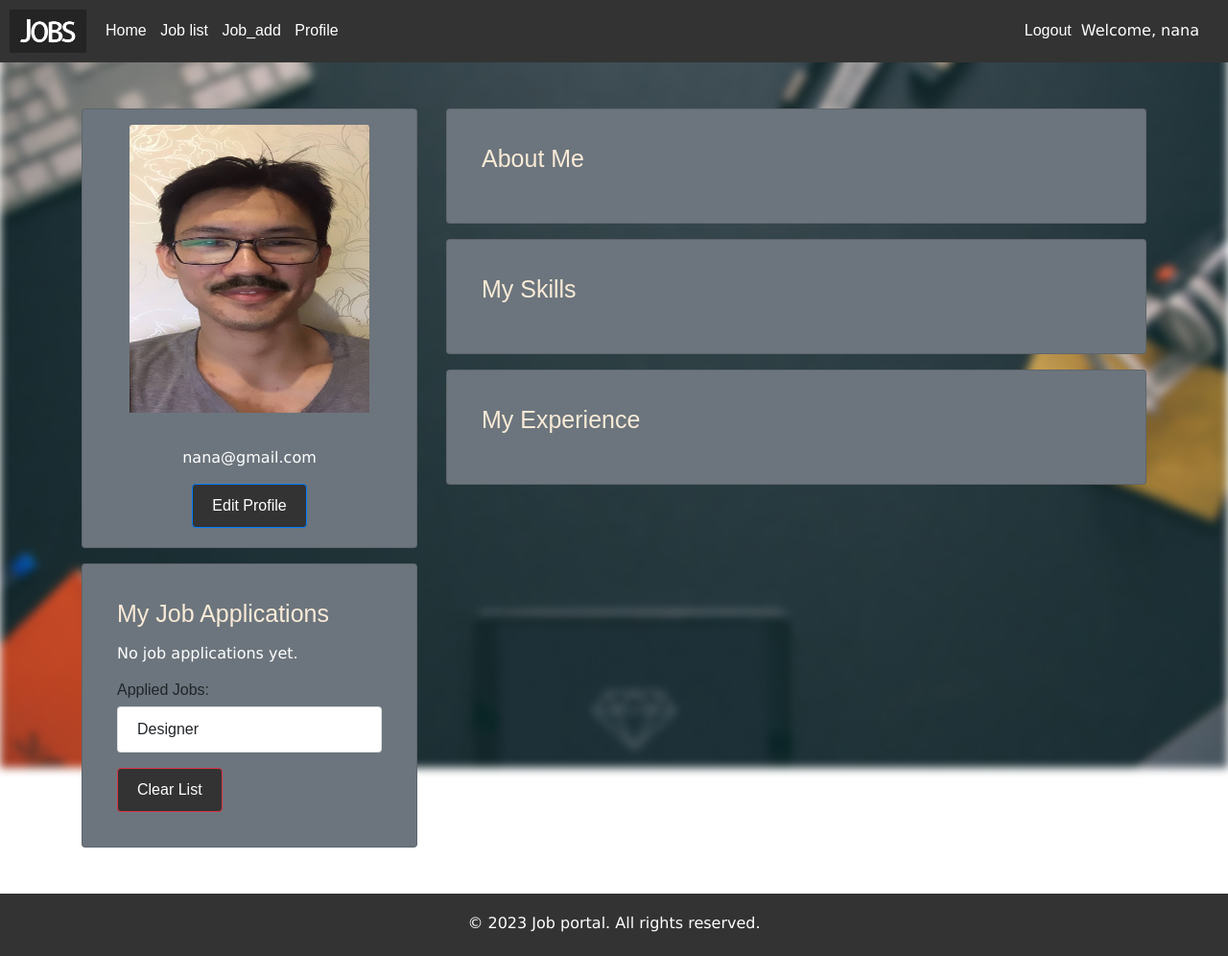
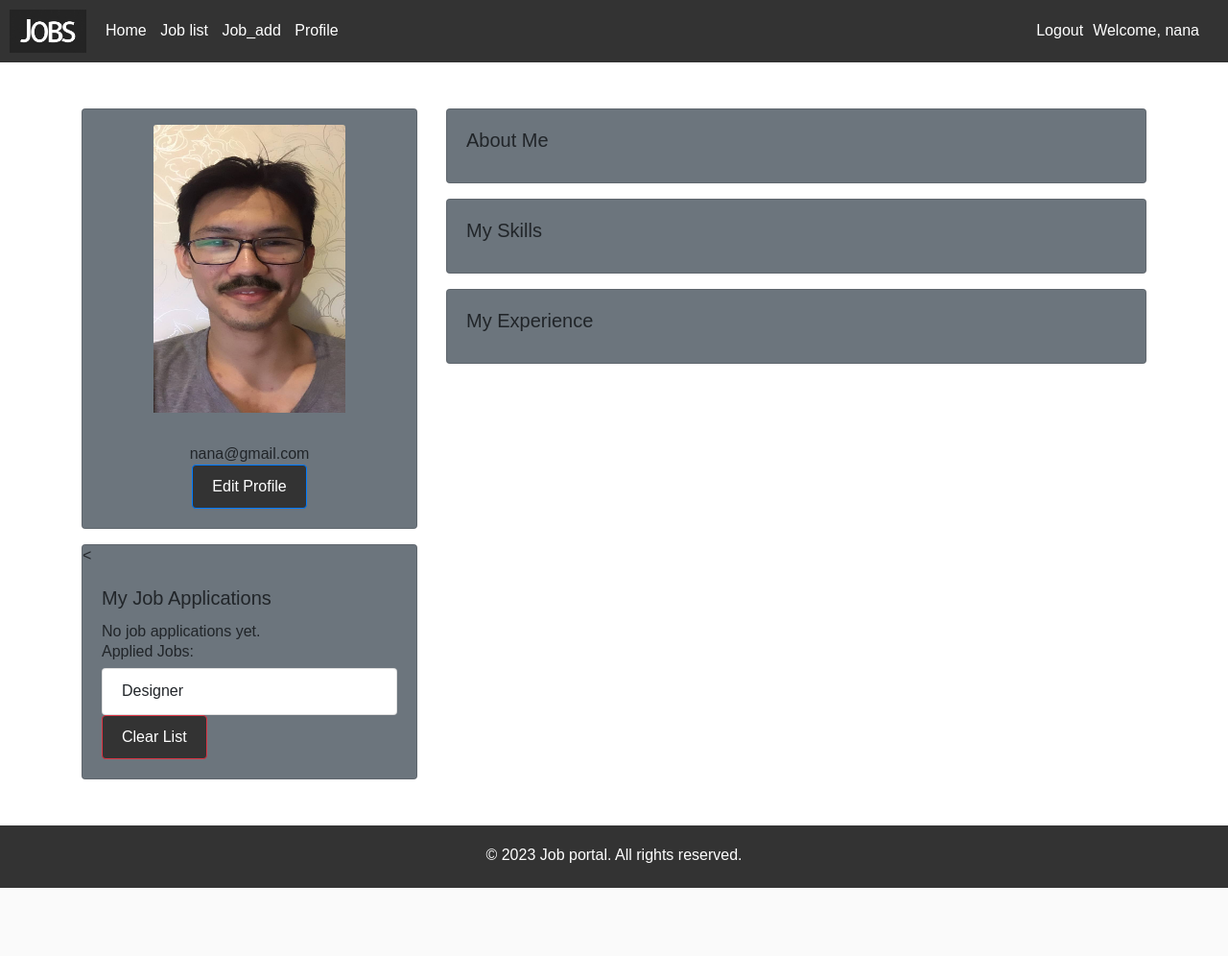
Before and after one commit to MyrHlorid/FinalProject, a Django app: page /profile/ in a window 1280 px wide. Shown: the whole page at 96% size. After the commit the page ends 925 px from the top, so only its background shows below. Run offline with Django 3.2, Linux system fonts and the light colour scheme; a user stored in the database is signed in; data comes from the database, SQL or seed files in the repository; both versions use the stored data as it was after the commit; parts of the project's set-up code (start-up, migrations or seed data) failed here and were passed over; some libraries are stand-ins or nearby versions.

Commit message:
job_list

```diff
--- a/job_portal/templates/job_portal/Profile.html
+++ b/job_portal/templates/job_portal/Profile.html
@@ -2,58 +2,28 @@
 {% load static %}
 {% block content %}
 {% if user.is_authenticated and profile %}
-<style>
-    /* Заголовки */
-    h5{
-        font-family: Arial, sans-serif;
-        font-size: 25px;
-        color: #FAEBD7;
-    }
-
-    /* Обычный текст */
-    p{
-        font-family: Verdana, sans-serif;
-        color: #FFFFFF;
-    }
-    .kon{
-        color: #FFFFFF;
-    }
-    .background_class{
-        background-color:rgba(0,0,0,.3);
-        filter: blur(5px);
-        height:100%;
-        position:fixed;
-        width:100%;
-        top:0;
-        left:0;
-        background-image: url('/static/img/background.jpg');
-         background-size: cover;
-        z-index: -1;
-    }
-</style>
-<div class="background_class"></div>
   <div class="container my-5">
     <div class="row">
         <div class="col-md-4">
             <div class="card bg-secondary">
                 <div class="d-flex justify-content-center mt-3">
                     {% if profile.photo %}
-                        <img src="{{ profile.photo.url }}" style="height: 300px; width: 250px" class="card-img-top" alt="User Avatar">
+                        <img src="{{ profile.photo.url }}" style="height: 300px; width: 200px" class="card-img-top" alt="User Avatar">
                     {% else %}
-                        <img src="{% static 'img/prof.jpg' %}" style="height: 300px; width: 250px" class="card-img-top" alt="User Avatar">
+                        <img src="{% static 'img/prof.jpg' %}" style="height: 300px; width: 200px" class="card-img-top" alt="User Avatar">
                     {% endif %}
                 </div>
                 <div class="card-body text-center">
-                    <h5 class="card-title mb-3" style="font-size: 30px">{{ user.profile.name }}</h5>
-                    <p class="card-text mb-3">{{ user.email }}</p>
+                    <h5 class="card-title">{{ user.profile.name }}</h5>
+                    <p class="card-text">{{ user.email }}</p>
                     <a href="/profile_update" class="btn btn-primary">Edit Profile</a>
                 </div>
             </div>
-            <div class="card mt-3 bg-secondary p-3 rounded">
-                <div class="card-body">
-                    <h5 class="card-title mb-3">My Job Applications</h5>
+            <div class="card mt-3 bg-secondary">
+              <<div class="card-body">
+                  <h5 class="card-title">My Job Applications</h5>
                   {% if job_applies %}
-                        <ul class="list-group mb-3">
+                    <ul class="list-group">
                       {% for job_apply in job_applies %}
                         <li class="list-group-item">{{ job_apply.job.job_name }}</li>
                       {% endfor %}
@@ -65,8 +35,8 @@
                   {% if user.is_authenticated %}
                     {% with user_jobs=user.userjob_set.all %}
                       {% if user_jobs %}
-                                <h6 class="mt-3">Applied Jobs:</h6>
-                                <ul class="list-group mb-3">
+                        <h6>Applied Jobs:</h6>
+                        <ul class="list-group">
                           {% for job_apply in user_jobs %}
                             <li class="list-group-item">{{ job_apply.job.job_name }}</li>
                           {% endfor %}
@@ -81,26 +51,26 @@
             </div>
         </div>
         <div class="col-md-8">
-            <div class="card bg-secondary p-3 rounded">
+            <div class="card bg-secondary">
                 <div class="card-body">
-                    <h5 class="card-title mb-3">About Me</h5>
+                    <h5 class="card-title">About Me</h5>
                     <p class="card-text">{{ user.profile.about_me }}</p>
                 </div>
             </div>
 
-            <div class="card mt-3 bg-secondary p-3 rounded">
+            <div class="card mt-3 bg-secondary">
                 <div class="card-body">
-                    <h5 class="card-title mb-3">My Skills</h5>
-                    <ul class="kon">
+                    <h5 class="card-title">My Skills</h5>
+                    <ul>
                         {{ user.profile.my_skills }}
                     </ul>
                 </div>
             </div>
 
-            <div class="card mt-3 bg-secondary p-3 rounded">
+            <div class="card mt-3 bg-secondary">
                 <div class="card-body">
-                    <h5 class="card-title mb-3">My Experience</h5>
-                    <ul class="kon">
+                    <h5 class="card-title">My Experience</h5>
+                    <ul>
                         {{ user.profile.my_experience }}
                     </ul>
                 </div>
--- a/job_portal/urls.py
+++ b/job_portal/urls.py
@@ -1,6 +1,5 @@
 from django.urls import path
 from . import views
-from .views import profile_view, profile_create, profile_update
 from django.conf.urls.static import static
 from django.conf import settings
 
@@ -14,8 +13,9 @@ urlpatterns = [
     path('job_add/', views.create_job, name='add_job_to_user'),
     path('clear_user_jobs/', views.clear_user_jobs, name='clear_user_jobs'),
     path('profile/', views.profile_view, name="profile"),
-    path('profile/<int:pk>/', profile_view, name='profile_view'),
-    path('profile/create/', profile_create, name='profile_create'),
-    path('profile/<int:pk>/update/', profile_update, name='profile_update'),
+    path('profile/<int:pk>/', views.profile_view, name='profile_view'),
+    path('profile/create/', views.profile_create, name='profile_create'),
+    path('profile/<int:pk>/update/', views.profile_update, name='profile_update'),
     path('add_job_to_user/<int:job_id>/', views.add_job_to_user, name='add_job_to_user'),
+    path('search/', views.search_job, name='search_job')
 ] + static(settings.MEDIA_URL, document_root=settings.MEDIA_ROOT)
--- a/job_portal/views.py
+++ b/job_portal/views.py
@@ -1,6 +1,6 @@
 from django.contrib.auth.forms import AuthenticationForm
 from django.shortcuts import render, redirect
-from .forms import NewUserForm, JobForm
+from .forms import NewUserForm, JobForm, SearchJobForm
 from django.contrib.auth import login, authenticate, logout
 from django.contrib import messages
 from .forms import ProfileForm
@@ -17,6 +17,35 @@ from django.http import HttpResponse
 
 def index(request):
     return render(request, "base.html")
+
+from django.shortcuts import render
+from .models import Job
+
+from django.shortcuts import render
+from django.db.models import Q
+from .models import Job
+
+def search_job(request):
+    search_text = request.GET.get("search", "")
+    category = request.GET.get("category")
+
+    jobs = Job.objects.all()
+
+    if search_text and category:
+        jobs = jobs.filter(
+            Q(job_name__icontains=search_text) & Q(job_type=category)
+        )
+    elif search_text:
+        jobs = jobs.filter(job_name__icontains=search_text)
+
+
+    context = {
+        "jobs": jobs,
+    }
+
+    return render(request, "job_portal/search_results.html", context)
+
+
 
 
 def register_request(request):
@@ -63,6 +92,8 @@ def add_job_to_user(request, job_id):
     user_job = UserJob(user=user, job=job)
     user_job.save()
     return redirect('job_list')
+
+
 def job_name(request, job_id, user_id):
     user_job = get_object_or_404(UserJob, job_id=job_id, user_id=user_id)
     job_name = user_job.job.job_name
--- a/templates/base.html
+++ b/templates/base.html
@@ -116,20 +116,20 @@
                 <div class="background_class"></div>
                 <h1 class="words text-center">Find your dream job</h1>
                 <div class="d-flex justify-content-center mt-5">
-                    <form class="form-inline">
+                    <form class="form-inline" action="{% url 'search_job' %}">
                         <div class="form-group mb-2 mr-2">
                             <label for="search" class="sr-only">Search</label>
-                            <input type="text" class="form-control form-control-lg" id="search" placeholder="Search">
+                            <input type="text" class="form-control form-control-lg" id="search" placeholder="Search" value="{{ search_text }}">
                         </div>
                         <div class="form-group mb-2 mr-2">
                             <label for="type" class="sr-only">Job Type</label>
-                            <select class="form-control form-control-lg" id="type">
-                                <option>Full time</option>
-                                <option>Part time</option>
-                                <option>Internship</option>
+                            <select name="category" class="form-control form-control-lg" id="type">
+                                <option value="category1">Full time</option>
+                                <option value="category2">Part time</option>
+                                <option value="category3">Internship</option>
                             </select>
                         </div>
-                        <button type="submit" class="btn btn-primary btn-lg mb-2">Submit</button>
+                        <button type="submit" class="btn btn-primary btn-lg mb-2"><a href="/search">Submit</a></button>
                     </form>
                 </div>
                  <div class="creators row mt-5">
```
Also changed, not shown: job_portal/forms.py (+21 -0 lines), job_portal/templates/job_portal/search_results.html (added, +27 -0 lines), db.sqlite3, job_portal/migrations/0003_userjob_profile.py (added). Lines whose indentation alone changed are shown as unchanged.
